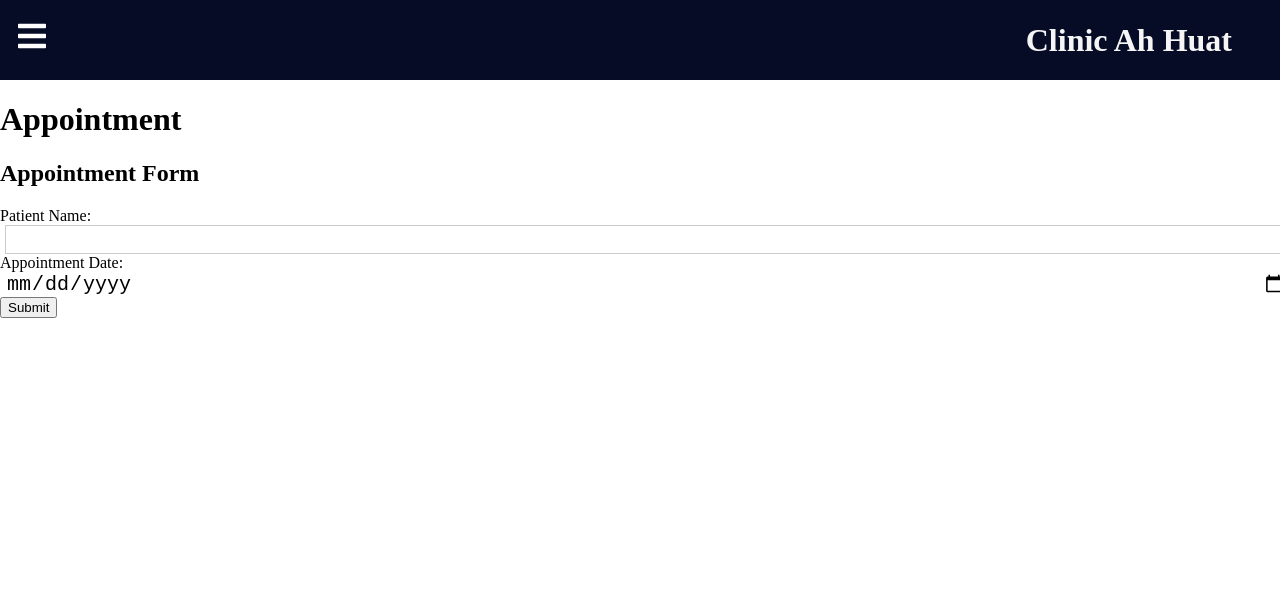
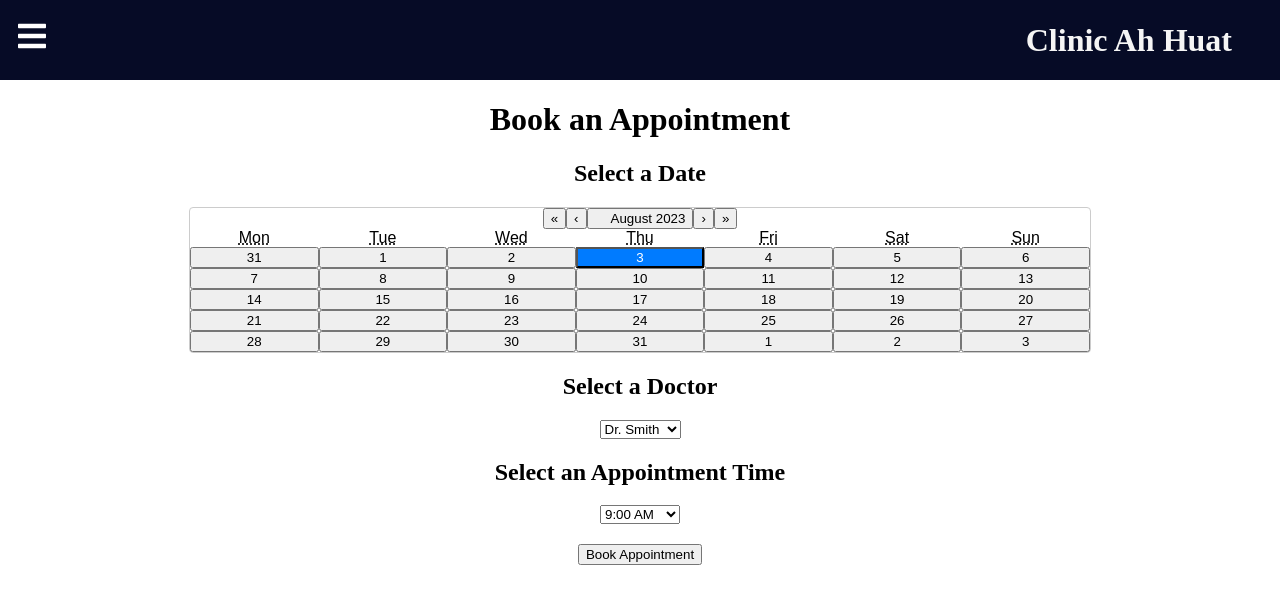
Before and after one commit to chewyuhan/FIT3164-MDS12-AutomatedHealthcareInformationSystem_Front_End, a React (Create React App) app in the folder v1/: page /appointment in a window 1280 px wide. Shown: the top 604 px of the page. Built offline with nearby package versions, Linux system fonts and the light colour scheme.

Commit message:
create appointment function

```diff
--- a/v1/package.json
+++ b/v1/package.json
@@ -7,6 +7,7 @@
     "@testing-library/react": "^13.4.0",
     "@testing-library/user-event": "^13.5.0",
     "react": "^18.2.0",
+    "react-calendar": "^4.6.0",
     "react-dom": "^18.2.0",
     "react-icons": "^4.10.1",
     "react-router-dom": "^6.14.2",
--- a/v1/src/App.js
+++ b/v1/src/App.js
@@ -25,8 +25,6 @@ export default function App() {
                 <Route path="/patientdiag" element={<PatientDiag/>} />
                 <Route path="/userinfo" element={<UserInfo/>} />
 
-
-
             </Routes>
         </Router>
     );
--- /dev/null
+++ b/v1/src/components/Appointment/AppointmentForm.css
@@ -0,0 +1,36 @@
+/* Custom styling for the calendar */
+.calendar {
+    width: 100%;
+    max-width: 900px;
+    margin: 0 auto;
+    border: 1px solid #ccc;
+    border-radius: 4px;
+    font-family: Arial, sans-serif;
+  }
+
+  .react-calendar__tile--active {
+    background: #007bff;
+    color: white;
+  }
+
+  /* Center the calendar */
+  .calendar-container {
+    display: flex;
+    justify-content: center;
+  }
+
+/* Center-align headers and button */
+.appointment-form {
+    text-align: center;
+  }
+
+  /* Center-align headers */
+  .appointment-form h2 {
+    text-align: center;
+  }
+
+/* Center-align button */
+.book-button {
+    display: block;
+    margin: 20px auto; /* Add margin to create space below the button */
+  }
--- a/v1/src/components/Appointment/AppointmentForm.js
+++ b/v1/src/components/Appointment/AppointmentForm.js
@@ -1,42 +1,73 @@
-import React, { useState } from 'react';
+import React from "react";
+import Calendar from "react-calendar";
+import './AppointmentForm.css'
 
-const AppointmentForm = () => {
-  const [patientName, setPatientName] = useState('');
-  const [appointmentDate, setAppointmentDate] = useState('');
+const AppointmentForm = ({ doctors, appointmentDate, setAppointmentDate, appointmentTime, setAppointmentTime, selectedDoctorId, setSelectedDoctorId, handleSelectAppointmentTime }) => {
+  const appointmentTimesData = [
+    "9:00 AM",
+    "10:00 AM",
+    "11:00 AM",
+    "12:00 PM",
+    "1:00 PM",
+    "2:00 PM",
+    "3:00 PM",
+    "4:00 PM",
+    "5:00 PM",
+  ];
 
-  const handleSubmit = (e) => {
-    e.preventDefault();
-    // Add your logic to handle the form submission (e.g., save the appointment)
-    // Here, we'll just log the data for demonstration purposes
-    console.log('Patient Name:', patientName);
-    console.log('Appointment Date:', appointmentDate);
-    // Clear the form fields after submission
-    setPatientName('');
-    setAppointmentDate('');
+  const handleSelectDoctor = (doctorId) => {
+    setSelectedDoctorId(doctorId);
+    // Simulate fetching appointment times for the selected doctor
+    // Replace this with your actual data fetching logic
+    const times = doctorAppointmentTimes[doctorId] || [];
+    setAppointmentTime(times[0] || "");
+  };
+
+  // Define an object to hold appointment times for each doctor
+  const doctorAppointmentTimes = {
+    1: ["9:00 AM", "10:00 AM", "11:00 AM"],
+    2: ["1:00 PM", "2:00 PM", "3:00 PM"],
+    3: ["10:00 AM", "2:00 PM", "4:00 PM"],
   };
 
   return (
-    <div className='appointment-form'>
-      <h2>Appointment Form</h2>
-      <form onSubmit={handleSubmit}>
-        <label>
-          Patient Name:
-          <input
-            type='text'
-            value={patientName}
-            onChange={(e) => setPatientName(e.target.value)}
-          />
-        </label>
-        <label>
-          Appointment Date:
-          <input
-            type='date'
-            value={appointmentDate}
-            onChange={(e) => setAppointmentDate(e.target.value)}
-          />
-        </label>
-        <button type='submit'>Submit</button>
-      </form>
+    <div className="appointment-form">
+    <h1>Book an Appointment</h1>
+
+    <h2>Select a Date</h2>
+    <div className="calendar-container">
+      <Calendar
+        className="calendar"
+        value={appointmentDate}
+        onChange={(date) => setAppointmentDate(date)}
+      />
+    </div>
+      <h2>Select a Doctor</h2>
+      <select
+        className="doctor-select"
+        onChange={(event) => handleSelectDoctor(event.target.value)}
+      >
+        {doctors.map((doctor) => (
+          <option key={doctor.id} value={doctor.id}>
+            {doctor.name}
+          </option>
+        ))}
+      </select>
+      <h2>Select an Appointment Time</h2>
+      <select
+        className="time-select"
+        value={appointmentTime}
+        onChange={(event) => setAppointmentTime(event.target.value)}
+      >
+        {appointmentTimesData.map((time) => (
+          <option key={time} value={time}>
+            {time}
+          </option>
+        ))}
+      </select>
+      <button className="book-button" onClick={handleSelectAppointmentTime}>
+        Book Appointment
+      </button>
     </div>
   );
 };
--- a/v1/src/pages/Appointment.js
+++ b/v1/src/pages/Appointment.js
@@ -1,15 +1,63 @@
-import React from 'react';
+import React, { useState, useEffect } from "react";
+import AppointmentForm from "../components/Appointment/AppointmentForm";
 import Sidebar from '../components/Sidebar/Sidebar';
-import AppointmentForm from '../components/Appointment/AppointmentForm';
 
-function Appointment() {
+const Appointment = () => {
+  const [appointments, setAppointments] = useState([]);
+  const [doctors, setDoctors] = useState([]);
+  const [appointmentDate, setAppointmentDate] = useState(new Date());
+  const [appointmentTime, setAppointmentTime] = useState("");
+  const [selectedDoctorId, setSelectedDoctorId] = useState(null);
+
+  useEffect(() => {
+    setDoctors([
+      {
+        id: 1,
+        name: "Dr. Smith",
+        specialty: "General Practitioner",
+      },
+      {
+        id: 2,
+        name: "Dr. Jones",
+        specialty: "Pediatrician",
+      },
+      {
+        id: 3,
+        name: "Dr. Brown",
+        specialty: "Orthopedic Surgeon",
+      },
+    ]);
+  }, []);
+
+  const handleSelectAppointmentTime = () => {
+    const appointment = {
+      doctorId: selectedDoctorId,
+      date: appointmentDate,
+      time: appointmentTime,
+    };
+    setAppointments([...appointments, appointment]);
+  };
+
   return (
-    <div className='appointments'>
+    <div className="appointment-page">
       <Sidebar />
-      <h1>Appointment</h1>
-      <AppointmentForm />
+      <div className="appointment-content">
+        <AppointmentForm
+          doctors={doctors}
+          appointmentDate={appointmentDate}
+          setAppointmentDate={setAppointmentDate}
+          appointmentTime={appointmentTime}
+          setAppointmentTime={setAppointmentTime}
+          selectedDoctorId={selectedDoctorId}
+          setSelectedDoctorId={setSelectedDoctorId}
+          handleSelectAppointmentTime={handleSelectAppointmentTime}
+        />
+        <table className="appointments-table">
+          {/* ... Your appointments table rendering */}
+        </table>
+      </div>
     </div>
   );
-}
+};
 
 export default Appointment;
```
Also changed, not shown: v1/src/components/Appointment/AppointmentList.js (deleted, +0 -20 lines), v1/src/components/Appointment/AppointmentPage.js (deleted, +0 -30 lines), 1 other file (tests, documents, lock files or other folders).
